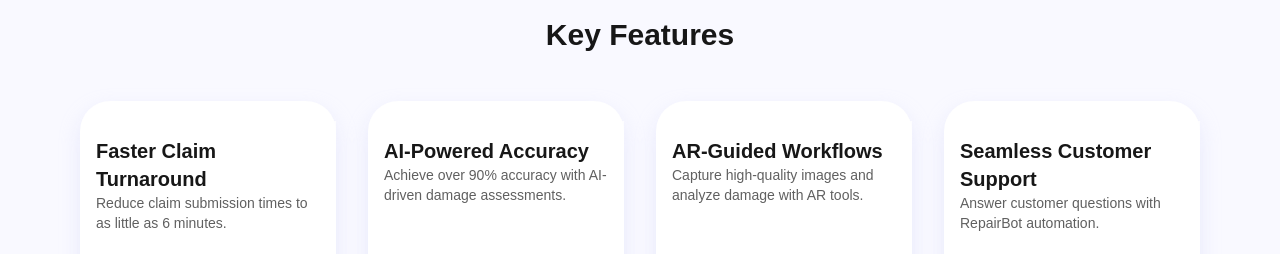
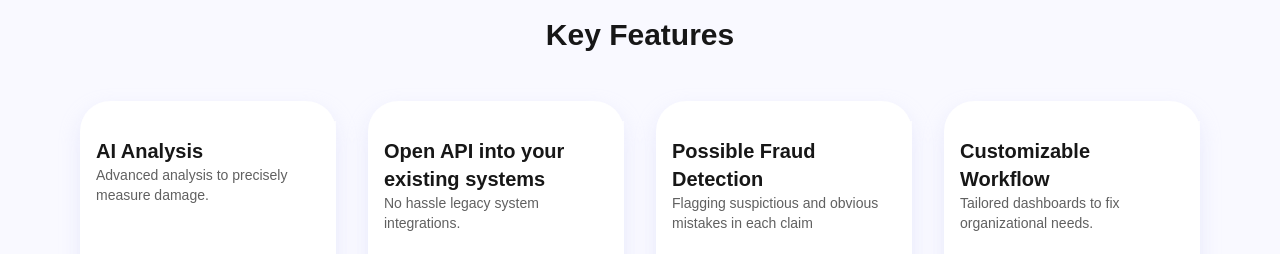
Before and after one commit to DevTaiwo18/OBAI-WEBSITE, a React (Vite) app: page / in a window 1280 px wide. Shown: the part 980-1234 px from the top of the page. Built offline with nearby package versions, Linux system fonts and the light colour scheme.

Commit message:
added some content w JF --JMc

```diff
--- a/src/Component/About_Us/HowWeStarted.jsx
+++ b/src/Component/About_Us/HowWeStarted.jsx
@@ -4,23 +4,22 @@ const HowWeStarted = () => {
     <div className="py-10 md:py-16 px-4 md:px-20">
 
       {/* Mission Statement Section */}
-      <div className="mission-background mt-12 bg-[#F0F4FF] py-8 px-4 rounded-lg" style={{paddingBottom:"3rem"}}> {/* Updated to the brand light background */}
+      <div className="mission-background mt-12 bg-[#F0F4FF] py-8 px-4 rounded-lg" style={{ paddingBottom: "3rem" }}> {/* Updated to the brand light background */}
         <h1 className="text-2xl md:text-4xl font-extrabold text-[#171717] text-center mb-4">Mission Statement</h1> {/* Updated to brand black */}
         <p className="text-center text-[#606060] max-w-4xl text-sm mx-auto">
-          Revolutionize insurance claims with cutting-edge technology and an enhanced user experience,
-          ensuring swift, efficient, and stress-free service.
+          We believe everyone deserves fast and transparent recovery resources when disaster strikes. Our mission is to simplify and accelerate the damage capture process.
         </p>
       </div>
 
       {/* Container for How We Started Section */}
-      <div className="how-we-started-container gap-0 md:gap-16 flex flex-col md:flex-row items-center justify-between" style={{paddingTop:"3rem"}}>
+      <div className="how-we-started-container gap-0 md:gap-16 flex flex-col md:flex-row items-center justify-between" style={{ paddingTop: "3rem" }}>
 
         {/* Text Section */}
         <div className="how-we-started md:w-1/2 mb-4 md:mb-0">
           <h1 className="text-3xl md:text-4xl font-extrabold text-[#171717] mb-4">How we started</h1> {/* Updated to brand black */}
           <p className="text-[#606060]">
-          Obai’s journey began a decade ago as a simple idea to bring innovation to outdated industries.
-          Kameron Seabrook, a career entrepreneur, started pitching at competitions and learning the ins and outs of operating a business.
+            Obai’s journey began a decade ago as a simple idea to bring innovation to outdated industries.
+            Kameron Seabrook, a career entrepreneur, started pitching at competitions and learning the ins and outs of operating a business.
 
             <br /><br />
             Together, they began laying the groundwork for Obai. Justin leveraged his ability to connect with people and gained early customers, while Kameron focused on developing the technology and refining the business model.
--- a/src/Component/Contact_Us/Contactus.jsx
+++ b/src/Component/Contact_Us/Contactus.jsx
@@ -11,11 +11,10 @@ const Contactus = () => {
       {/* Heading */}
       <h1 className="text-center text-3xl font-extrabold text-[#171717] mb-8">Contact Us</h1>
       <div className="flex flex-col md:flex-row justify-center gap-6">
-        {/* Kameron's Calendly Embed */}
         <div className="w-full md:w-1/2 h-[80vh]">
           <iframe
-            src="https://calendly.com/kam-obai/meet-with-me?back=1&month=2024-12"
-            title="Kameron's Calendly Scheduling"
+            src="https://calendly.com/team-obai/30min"
+            title="OBAI Calendly Scheduling"
             className="w-full h-full border-0 rounded-lg"
             allowFullScreen
           ></iframe>
--- a/src/Component/Home_Page/KeyFeatures.jsx
+++ b/src/Component/Home_Page/KeyFeatures.jsx
@@ -6,23 +6,23 @@ import repairBotImage from '../../assets/RepairBot.png';
 
 const features = [
   {
-    title: 'Faster Claim Turnaround',
-    description: 'Reduce claim submission times to as little as 6 minutes.',
-    image: fiveMinutesImage
+    title: 'AI Analysis',
+    description: 'Advanced analysis to precisely measure damage. ',
+    image: repairBotImage
   },
   {
-    title: 'AI-Powered Accuracy',
-    description: 'Achieve over 90% accuracy with AI-driven damage assessments.',
+    title: 'Open API into your existing systems',
+    description: 'No hassle legacy system integrations.',
     image: accuracyImage
   },
   {
-    title: 'AR-Guided Workflows',
-    description: 'Capture high-quality images and analyze damage with AR tools.',
-    image: arRepairImage
+    title: 'Possible Fraud Detection',
+    description: 'Flagging suspictious and obvious mistakes in each claim',
+    image: accuracyImage
   },
   {
-    title: 'Seamless Customer Support',
-    description: 'Answer customer questions with RepairBot automation.',
+    title: 'Customizable Workflow',
+    description: 'Tailored dashboards to fix organizational needs. ',
     image: repairBotImage
   }
 ];
```
